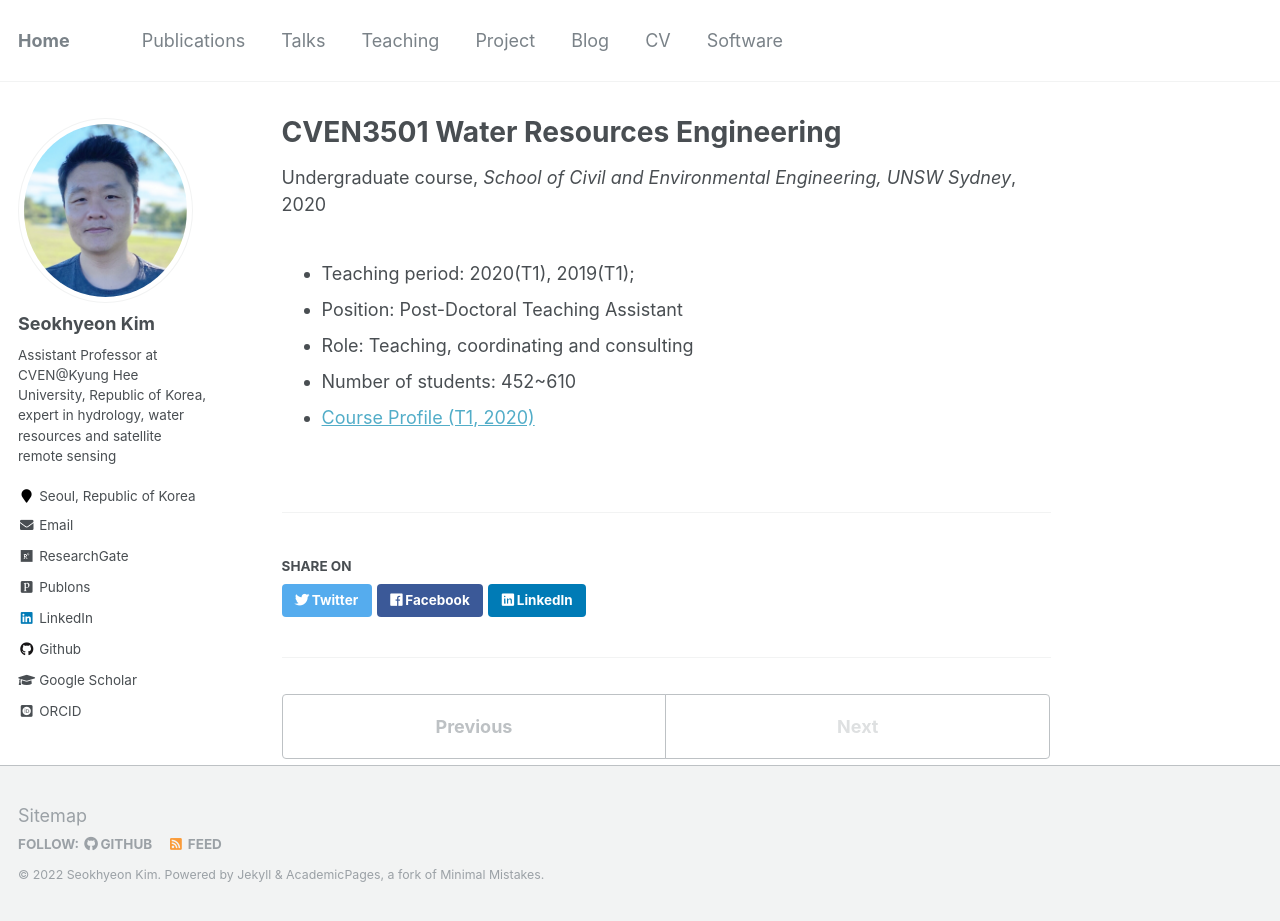
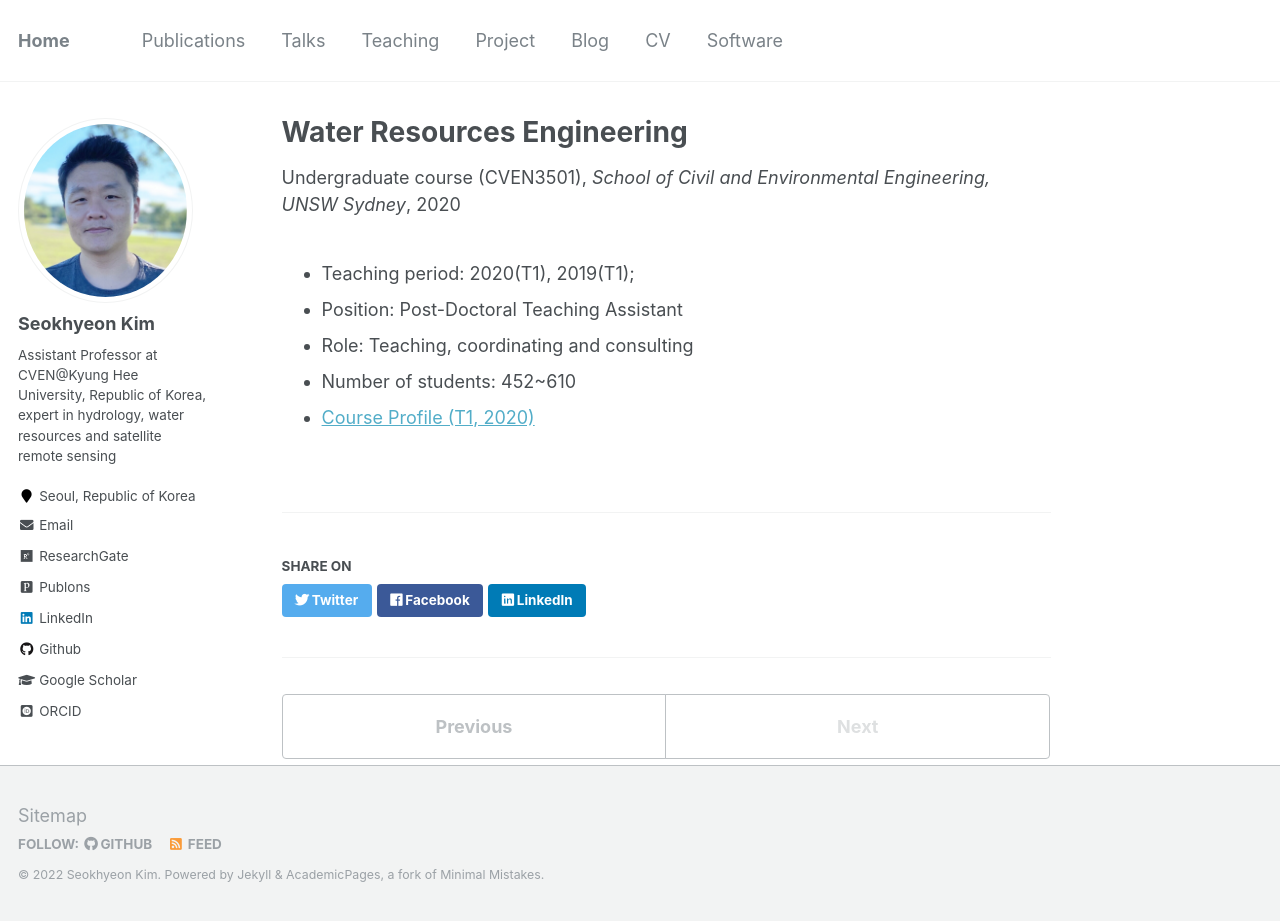
Before and after one commit to steelpl/steelpl.github.io, a Jekyll site: the page built from _teaching/WRE_UNSW.md, in a window 1280 px wide and 921 px high. Built offline with Jekyll 4.4.1, drawn with Linux system fonts in a browser that asks for light colours; some web fonts are replaced.

```diff
--- a/_teaching/WRE_UNSW.md
+++ b/_teaching/WRE_UNSW.md
@@ -1,7 +1,7 @@
 ---
-title: "CVEN3501 Water Resources Engineering"
+title: "Water Resources Engineering"
 collection: teaching
-type: "Undergraduate course"
+type: "Undergraduate course (CVEN3501)"
 permalink: /teaching/WRE_UNSW
 venue: "School of Civil and Environmental Engineering, UNSW Sydney"
 date: 2020-12-31
```
Also changed, not shown: _teaching/MOD_UNSW.md (+2 -2 lines).
